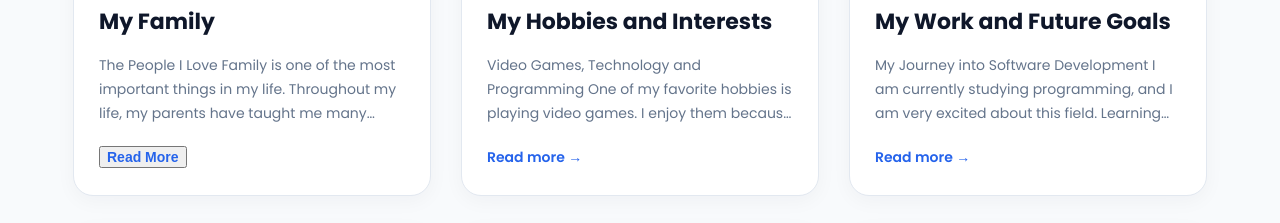
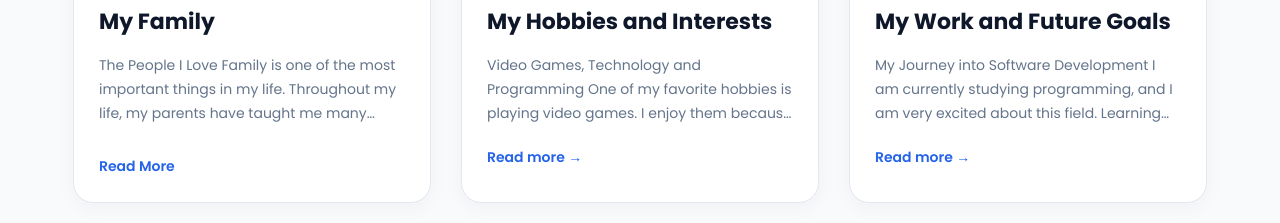
Before and after one commit to keto-n3/Blog, a plain HTML site: page Blog/index.html in a window 1280 px wide. Shown: the part 2160-2383 px from the top of the page. Drawn offline with Linux system fonts and the light colour scheme.

Commit message:
Agregar estilo al final

````diff
--- a/Blog/css/style.css
+++ b/Blog/css/style.css
@@ -732,3 +732,23 @@ body {
     overflow: hidden;
 }
 ```
+.post-extra {
+    display: none;
+}
+
+.post-extra.show {
+    display: block;
+}
+
+.read-more {
+    border: none;
+    background: none;
+    padding: 0;
+    margin-top: 10px;
+
+    font-family: inherit;
+    font-size: 14px;
+    font-weight: 600;
+
+    cursor: pointer;
+}
````
